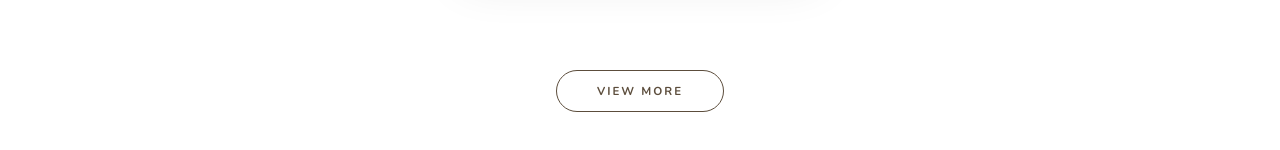
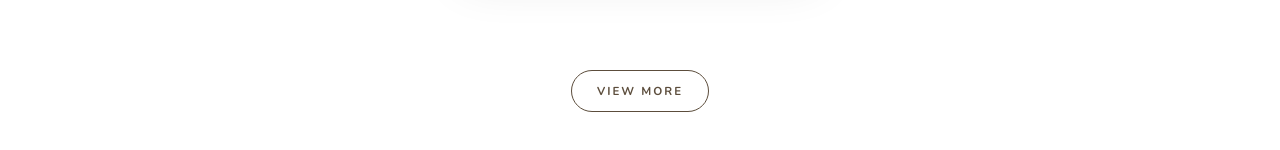
Before and after one commit to adurham00/PersonalPortfolio, a Next.js app: page / in a window 1280 px wide. Shown: the part 626-776 px from the top of the page. Built offline with nearby package versions, Linux system fonts and the light colour scheme.

Commit message:
css update

```diff
--- a/app/app.css
+++ b/app/app.css
@@ -244,7 +244,7 @@ body, html {
   display: inline-block;
   /* Negative margin pulls the button up closer to the arches */
   margin-top: -25px;
-  padding: 12px 40px;
+  padding: 12px 25px;
   border: 1px solid var(--text-main);
   border-radius: 30px;
   text-decoration: none;
```
